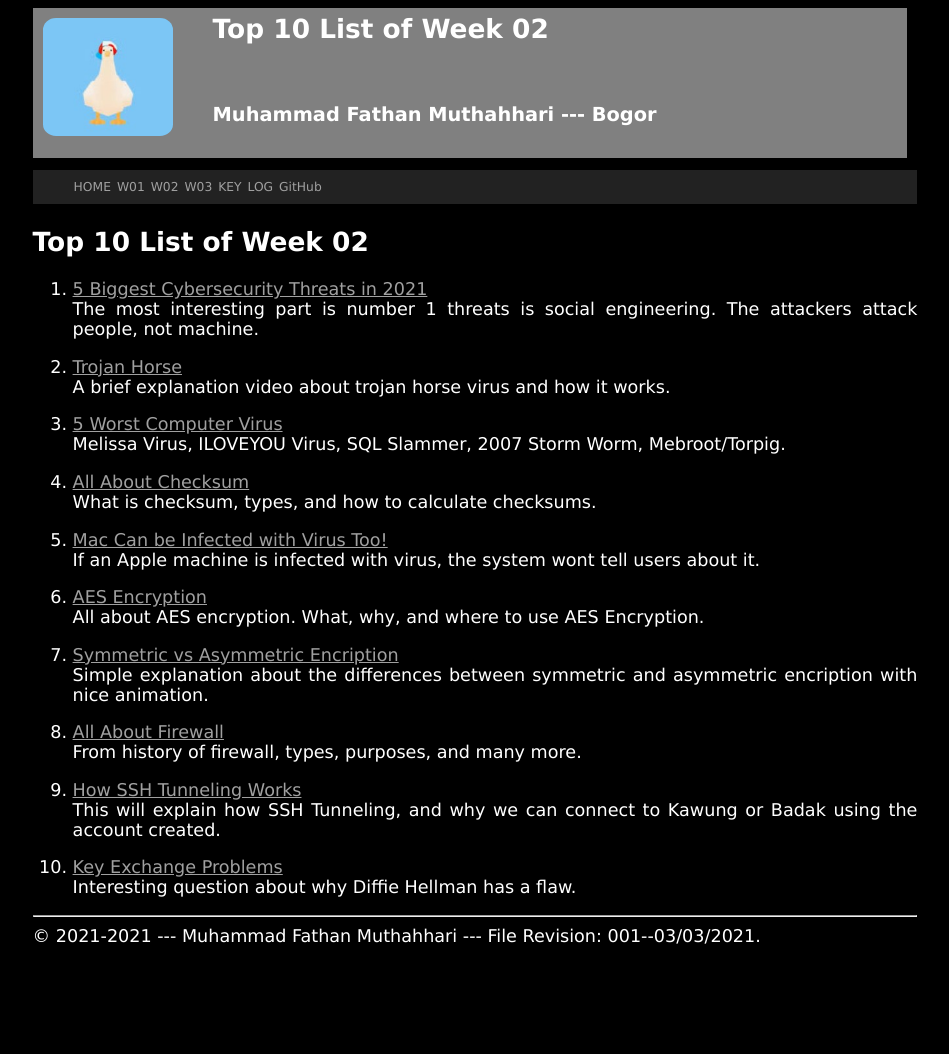
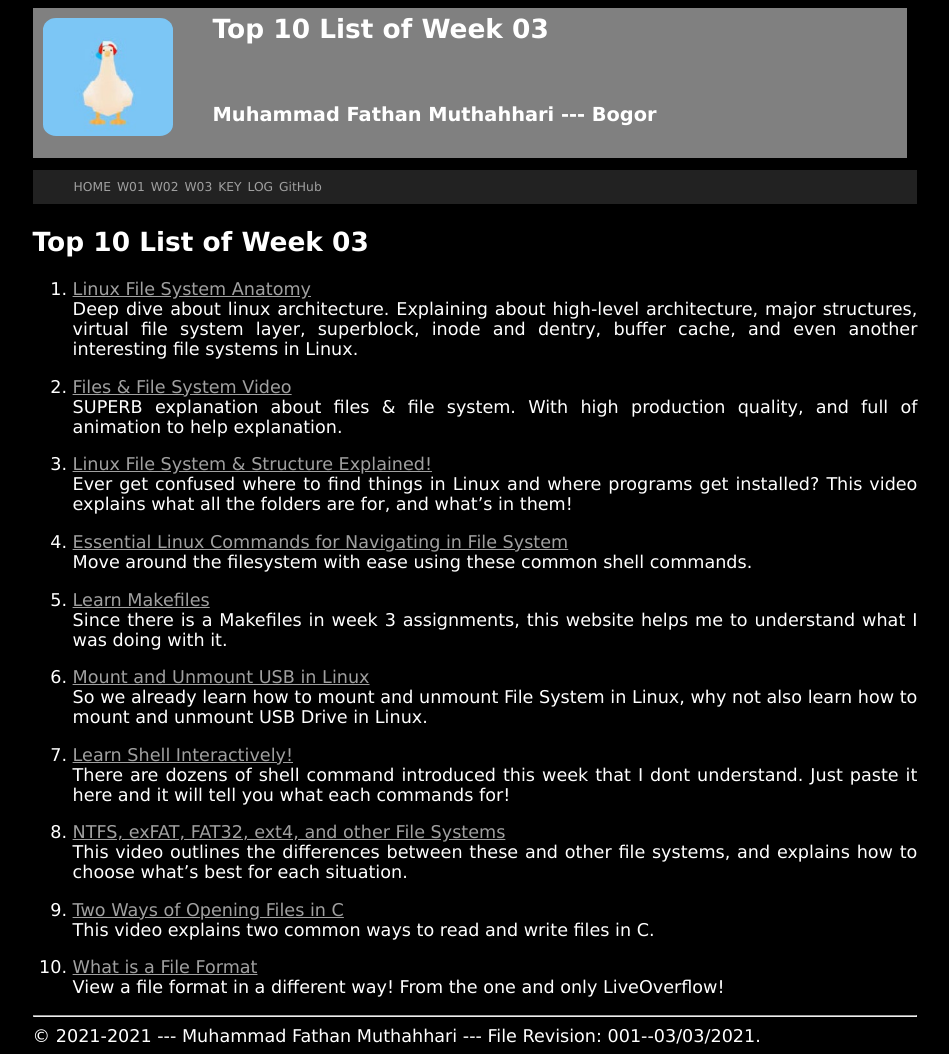
Before and after one commit to Zsaschz/os211, a Jekyll site: the page built from w03.md, in a window 1280 px wide. Shown: the whole page, without its empty margins (165-1114 px from the left). Built offline with Jekyll 4.4.1, drawn with Linux system fonts in a browser that asks for light colours; our own code applies the rules of GitHub Pages for plain Markdown files; before the commit the page ends 954 px from its top, so only the background shows below that.

Commit message:
OS211 Zsaschz

```diff
--- a/TXT/mylog.txt
+++ b/TXT/mylog.txt
@@ -42,3 +42,4 @@ ZCZC W03 90 L17 Assignment #7 : Download W03.tar.bz2 to W03-FUSE.txt”
 ZCZC W03 20 L18 Assignment #8 : Update myscript.sh
 ZCZC W03 15 L19 Assignment #9 : Make SHA256SUM and sign it as SHA256SUM.asc
 ZCZC W03 30 L22 YouTube: study, listening music
+ZCZC W03 20 L14 Assignment #4 : Visit and pick 3 favourite website
--- a/TXT/myrank.txt
+++ b/TXT/myrank.txt
@@ -2,6 +2,6 @@
 ZCZC W01 X1non
 ZCZC W01 valentinohp
 ZCZC W01 vandhya
-ZCZC W02 Trigonometr1
 ZCZC W02 zaki-indra
 ZCZC W02 tsanaativa
+ZCZC W02 Trigonometr1
--- a/w03.md
+++ b/w03.md
@@ -1,36 +1,36 @@
 ---
 layout: "layout"
-permalink: /W02/
+permalink: /W03/
 ---
 
-# Top 10 List of Week 02
+# Top 10 List of Week 03
 
-1. [5 Biggest Cybersecurity Threats in 2021](https://www.securitymagazine.com/articles/94506-5-biggest-cybersecurity-threats)<br>
-The most interesting part is number 1 threats is social engineering. The attackers attack people, not machine.
+1. [Linux File System Anatomy](https://developer.ibm.com/technologies/systems/tutorials/l-linux-filesystem/)<br>
+Deep dive about linux architecture. Explaining about high-level architecture, major structures, virtual file system layer, superblock, inode and dentry, buffer cache, and even another interesting file systems in Linux.
 
-2. [Trojan Horse](https://www.youtube.com/watch?v=pzOM8sc2RPU)<br>
-A brief explanation video about trojan horse virus and how it works.
+2. [Files & File System Video](https://youtu.be/KN8YgJnShPM)<br>
+SUPERB explanation about files & file system. With high production quality, and full of animation to help explanation.
 
-3. [5 Worst Computer Virus](https://www.youtube.com/watch?v=DF8Ka8Jh0BQ)<br>
-Melissa Virus, ILOVEYOU Virus, SQL Slammer, 2007 Storm Worm, Mebroot/Torpig.
+3. [Linux File System & Structure Explained!](https://youtu.be/HbgzrKJvDRw)<br>
+Ever get confused where to find things in Linux and where programs get installed? This video explains what all the folders are for, and what's in them!
 
-4. [All About Checksum](https://www.howtogeek.com/363735/what-is-a-checksum-and-why-should-you-care/)<br>
-What is checksum, types, and how to calculate checksums.
+4. [Essential Linux Commands for Navigating in File System](https://www.lifewire.com/linux-commands-for-navigating-file-system-4027320)<br>
+Move around the filesystem with ease using these common shell commands.
 
-5. [Mac Can be Infected with Virus Too!](https://clario.co/blog/can-macs-get-viruses/)<br>
-If an Apple machine is infected with virus, the system wont tell users about it.
+5. [Learn Makefiles](https://makefiletutorial.com/)<br>
+Since there is a Makefiles in week 3 assignments, this website helps me to understand what I was doing with it.
 
-6. [AES Encryption](https://cybernews.com/resources/what-is-aes-encryption/)<br>
-All about AES encryption. What, why, and where to use AES Encryption.
+6. [Mount and Unmount USB in Linux](https://vitux.com/how-to-manually-mount-unmount-a-usb-device-on-ubuntu/)<br>
+So we already learn how to mount and unmount File System in Linux, why not also learn how to mount and unmount USB Drive in Linux.
 
-7. [Symmetric vs Asymmetric Encription](https://www.youtube.com/watch?v=AQDCe585Lnc)<br>
-Simple explanation about the differences between symmetric and asymmetric encription with nice animation.
+7. [Learn Shell Interactively!](https://explainshell.com/)<br>
+There are dozens of shell command introduced this week that I dont understand. Just paste it here and it will tell you what each commands for!
 
-8. [All About Firewall](https://www.checkpoint.com/cyber-hub/network-security/what-is-firewall/#Whatfirewallsdo)<br>
-From history of firewall, types, purposes, and many more.
+8. [NTFS, exFAT, FAT32, ext4, and other File Systems](https://www.youtube.com/watch?v=_h30HBYxtws&ab_channel=ExplainingComputers)<br>
+This video outlines the differences between these and other file systems, and explains how to choose what's best for each situation.
 
-9. [How SSH Tunneling Works](https://www.youtube.com/watch?v=AtuAdk4MwWw)<br>
-This will explain how SSH Tunneling, and why we can connect to Kawung or Badak using the account created.
+9. [Two Ways of Opening Files in C](https://www.youtube.com/watch?v=BQJBe4IbsvQ&ab_channel=JacobSorber)<br>
+This video explains two common ways to read and write files in C.
 
-10. [Key Exchange Problems](https://www.youtube.com/watch?v=vsXMMT2CqqE)<br>
-Interesting question about why Diffie Hellman has a flaw.
+10. [What is a File Format](https://www.youtube.com/watch?v=VVdmmN0su6E&ab_channel=LiveOverflow)<br>
+View a file format in a different way! From the one and only LiveOverflow!
```
Also changed, not shown: 3 other files.
